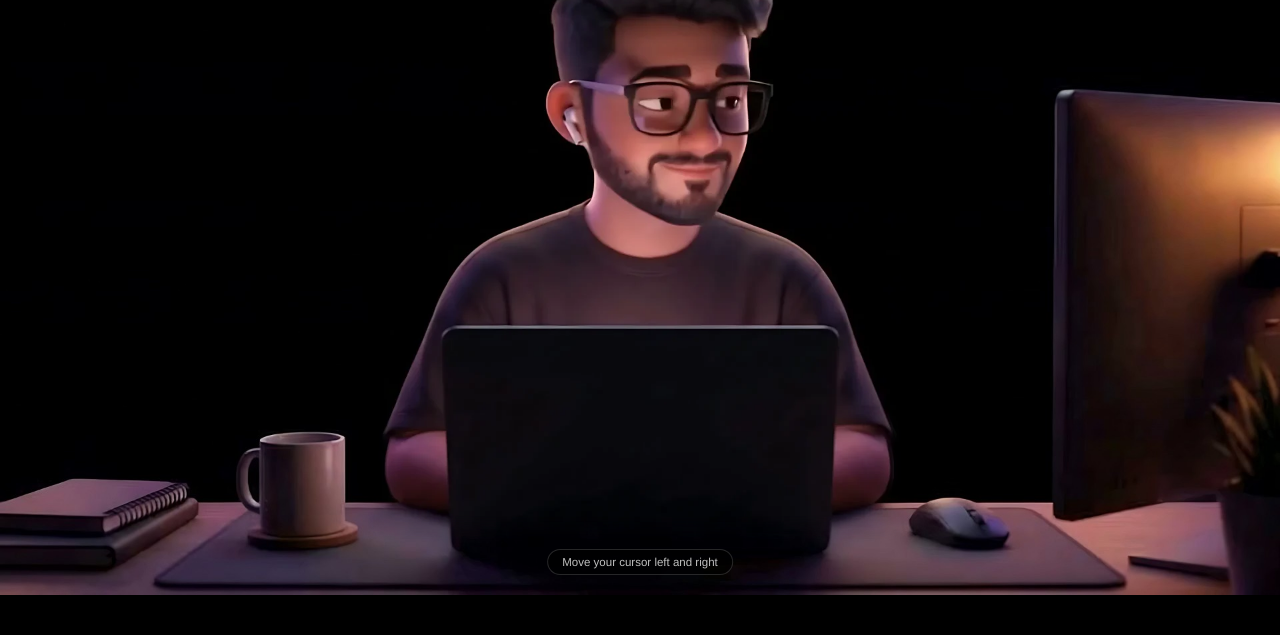
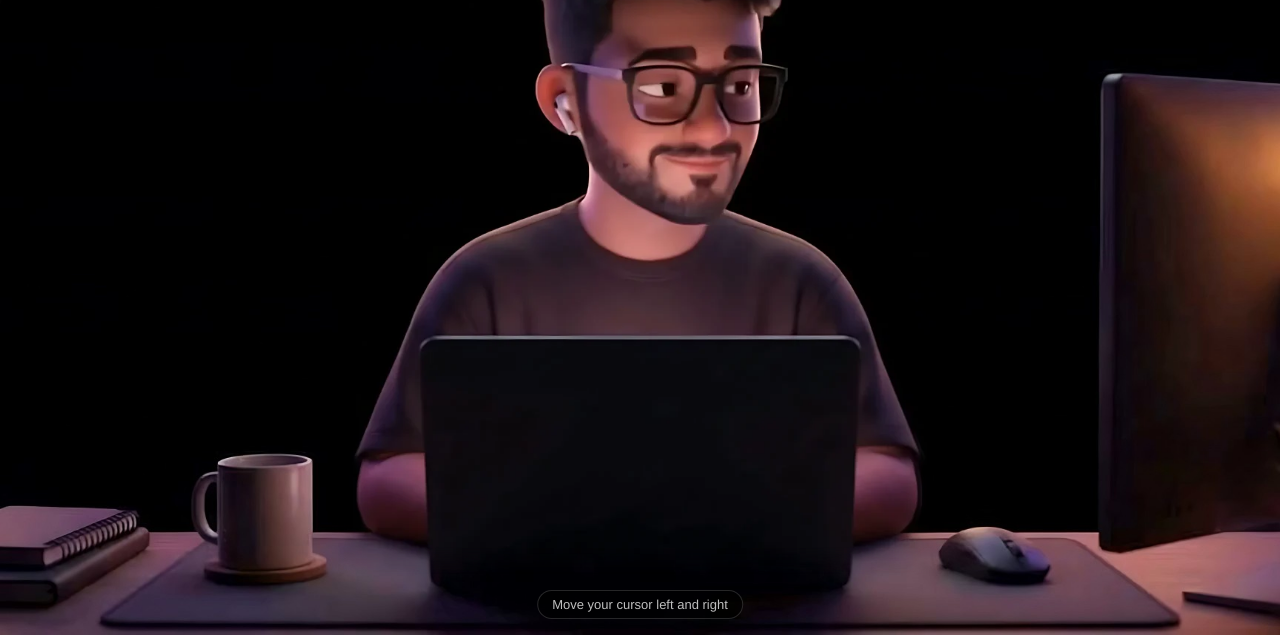
Before and after one commit to parthysarkar/parth-hero, a plain HTML site: page index.html in a window 1280 px wide. Shown: the part 165-800 px from the top of the page. Drawn offline with Linux system fonts and the light colour scheme.

Commit message:
Fill the frame edge to edge; soft side glow on ultra-wide screens
Co-Authored-By: Claude Opus 5.5 <noreply@anthropic.com>
Claude-Session: https://claude.ai/code/session_01Px7bRtrejF4GoGcdQcoSmc

```diff
--- a/index.html
+++ b/index.html
@@ -6,8 +6,10 @@
 <title>Parth Sarkar – Look-around hero (test)</title>
 <style>
   html,body{margin:0;height:100%;background:#000;overflow:hidden}
-  body{display:flex;align-items:center;justify-content:center;font-family:"Helvetica Neue",Arial,sans-serif}
-  .stage{position:relative;width:min(100vw,177.78vh);aspect-ratio:16/9;container-type:inline-size;touch-action:pan-y;user-select:none;-webkit-user-select:none}
+  body{position:relative;font-family:"Helvetica Neue",Arial,sans-serif}
+  .stage{position:absolute;left:0;top:0;width:100vw;height:56.25vw;container-type:inline-size;touch-action:pan-y;user-select:none;-webkit-user-select:none}
+  .amb{position:absolute;inset:-60px;background:#000 url(bg.jpg) center/cover;filter:blur(40px) brightness(.55);display:none}
+  .stage.wide{-webkit-mask-image:linear-gradient(to right,transparent,#000 9%,#000 91%,transparent);mask-image:linear-gradient(to right,transparent,#000 9%,#000 91%,transparent)}
   .bg{position:absolute;inset:0;width:100%;height:100%;display:block}
   canvas{position:absolute;display:block;
     -webkit-mask-image:linear-gradient(to right,transparent,#000 5%,#000 95%,transparent),linear-gradient(to bottom,transparent,#000 4%,#000 96%,transparent);
@@ -22,23 +24,36 @@
   .chip img{width:56%;height:56%;object-fit:contain}
   .name{position:absolute;top:calc(100% + .55cqw);left:50%;transform:translateX(-50%);white-space:nowrap;
     color:rgba(255,255,255,.85);font-size:max(10px,.95cqw);letter-spacing:.02em}
-  .hint{position:absolute;left:50%;bottom:1.6cqw;transform:translateX(-50%);color:rgba(255,255,255,.75);
-    font-size:max(11px,.9cqw);background:rgba(0,0,0,.55);border:1px solid rgba(255,255,255,.15);
-    padding:.45cqw 1.1cqw;border-radius:2cqw;transition:opacity .8s}
+  .hint{position:absolute;z-index:5;left:50%;bottom:16px;transform:translateX(-50%);color:rgba(255,255,255,.75);
+    font-size:13px;background:rgba(0,0,0,.55);border:1px solid rgba(255,255,255,.15);
+    padding:6px 14px;border-radius:20px;transition:opacity .8s}
 </style>
 </head>
 <body>
+<div class="amb" id="amb"></div>
 <div class="stage" id="stage">
   <img class="bg" id="bgimg" src="bg.jpg" alt="Parth Sarkar, 3D character at his desk">
   <canvas id="cv"></canvas>
-  <div class="hint" id="hint">Move your cursor left and right</div>
 </div>
+<div class="hint" id="hint">Move your cursor left and right</div>
 <script>
 (function(){
   var W=1920,H=1080, CROP=[552,50,1371,997], N=54, CENTER=27;
   var stage=document.getElementById('stage'), cv=document.getElementById('cv'), ctx=cv.getContext('2d');
   var cw=CROP[2]-CROP[0], ch=CROP[3]-CROP[1];
-  var HI=(Math.min(innerWidth,innerHeight*16/9)*(window.devicePixelRatio||1))>2400, SC=HI?2:1, DIR=HI?'f2/':'f/';
+  function layout(){
+    var vw=innerWidth, vh=innerHeight, ar=vw/vh, w, h, x, y;
+    var wide=ar>2.3, amb=document.getElementById('amb');
+    stage.classList.toggle('wide',wide); amb.style.display=wide?'block':'none';
+    if(wide){ h=vh*1.28; w=h*16/9; x=(vw-w)/2; y=0; }
+    else if(ar>=16/9){ w=vw; h=vw*9/16; x=0; y=0; }
+    else if(ar>=1.41){ h=vh; w=vh*16/9; x=(vw-w)/2; y=0; }
+    else { w=vw; h=vw*9/16; x=0; y=Math.max(0,(vh-h)/2); }
+    stage.style.width=w+'px'; stage.style.height=h+'px'; stage.style.left=x+'px'; stage.style.top=y+'px';
+    return w;
+  }
+  var stageW=layout(); window.addEventListener('resize',layout);
+  var HI=(stageW*(window.devicePixelRatio||1))>2400, SC=HI?2:1, DIR=HI?'f2/':'f/';
   cv.width=cw*SC; cv.height=ch*SC;
   cv.style.left=(CROP[0]/W*100)+'%'; cv.style.top=(CROP[1]/H*100)+'%';
   cv.style.width=(cw/W*100)+'%'; cv.style.height=(ch/H*100)+'%';
```
